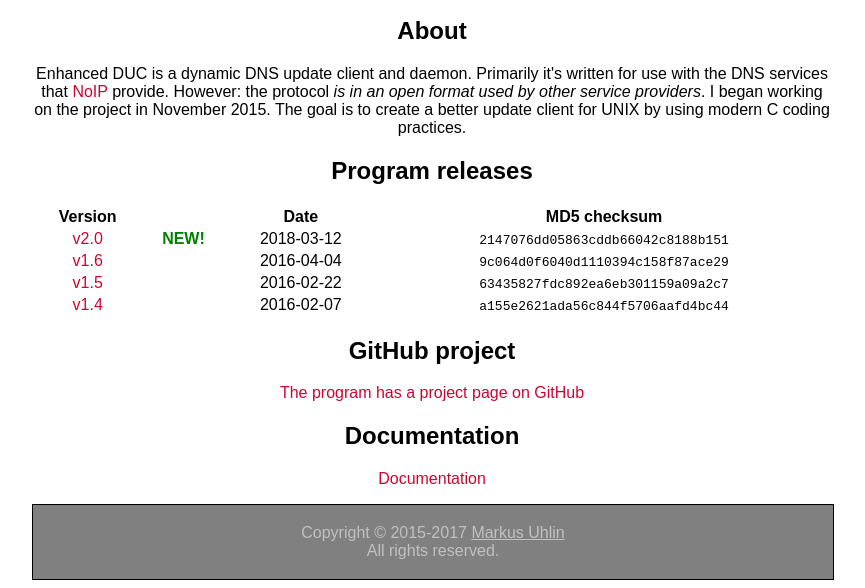
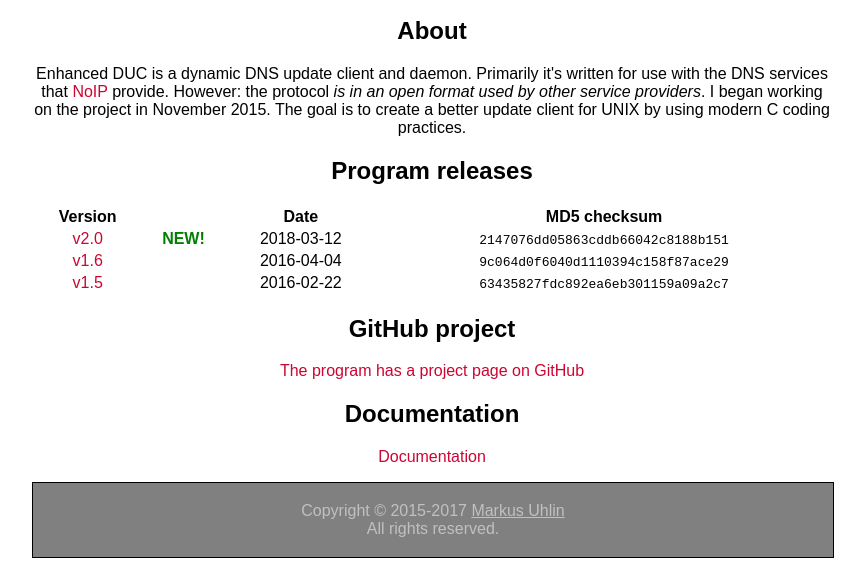
Before and after one commit to uhlin/enhanced-duc, a plain HTML site: page index.html in a window 1280 px wide. Shown: the part 321-909 px from the top of the page, without its empty margins (208-1073 px from the left). After the commit the page ends 887 px from the top, so only its background shows below. Drawn offline with Linux system fonts and the light colour scheme.

Commit message:
delete v1.4

```diff
--- a/index.html
+++ b/index.html
@@ -133,12 +133,6 @@ a better update client for UNIX by using modern C coding practices.
     <td>2016-02-22</td>
     <td><kbd>63435827fdc892ea6eb301159a09a2c7</kbd></td>
   </tr>
-  <tr>
-    <td><a href="https://github.com/uhlin/enhanced-duc/archive/v1.4.tar.gz">v1.4</a></td>
-    <td>&nbsp;</td>
-    <td>2016-02-07</td>
-    <td><kbd>a155e2621ada56c844f5706aafd4bc44</kbd></td>
-  </tr>
 </table> <!--rel-->
 <h2>GitHub project</h2>
 <p><a href="https://github.com/uhlin/enhanced-duc">The program has a project page on GitHub</a></p>
```
